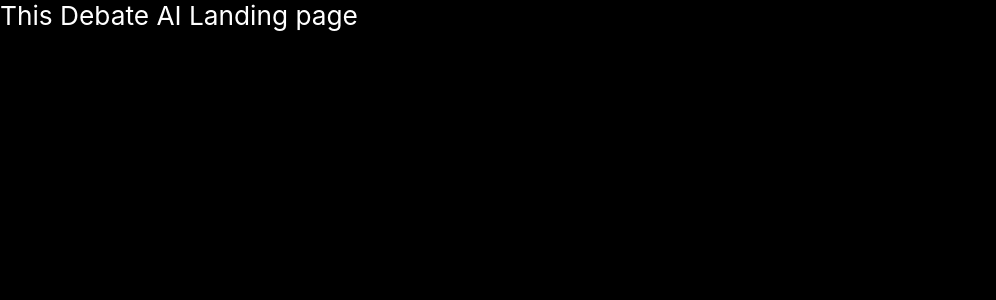
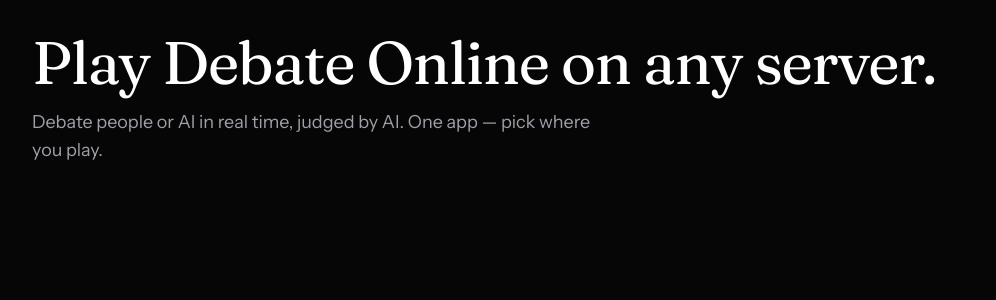
Before and after one commit to Ri1tik/DebateAI-LandingPage, a React (Vite) app: page / in a window 1280 px wide. Shown: the top 300 px of the page, without its empty margins (0-996 px from the left). Built offline with nearby package versions, Linux system fonts and the light colour scheme.

Commit message:
chore: initialize the project setup

```diff
--- a/index.html
+++ b/index.html
@@ -4,7 +4,15 @@
     <meta charset="UTF-8" />
     <link rel="icon" type="image/svg+xml" href="/favicon.svg" />
     <meta name="viewport" content="width=device-width, initial-scale=1.0" />
-    <title>debateai-landingpage</title>
+    <title>DebateAI</title>
+    <meta name="description" content="Debate people or AI in real time, judged by AI. One open-source app — pick where you play." />
+
+    <link rel="preconnect" href="https://fonts.googleapis.com" />
+    <link rel="preconnect" href="https://fonts.gstatic.com" crossorigin />
+    <link
+      href="https://fonts.googleapis.com/css2?family=Fraunces:opsz,wght@9..144,400;9..144,600&family=Instrument+Sans:ital,wght@0,400..700;1,400..700&display=swap"
+      rel="stylesheet"
+    />
   </head>
   <body>
     <div id="root"></div>
--- a/src/App.jsx
+++ b/src/App.jsx
@@ -1,8 +1,14 @@
+function App() {
+  return (
+    <div className="min-h-screen bg-[#060606] text-white p-8">
+      <h1 className="text-5xl mb-4">
+        Play Debate Online on any server.
+      </h1>
 
-function App() {
-
-  return (
-    <div className='text-3xl bg-black text-white w-full h-screen'>This Debate AI Landing page</div>
+      <p className="text-zinc-400 text-lg max-w-xl">
+        Debate people or AI in real time, judged by AI. One app — pick where you play.
+      </p>
+    </div>
   )
 }
 
--- a/src/index.css
+++ b/src/index.css
@@ -14,7 +14,18 @@
   --brand-orange: #ea580c;
   --brand-orange-hover: #c2410c;
 
-  /* Typography Tokens */
+  /* Typography Tokens & Stacks */
+  --font-heading: 'New Spirit', 'Fraunces', Georgia, Cambria, 'Times New Roman', serif;
+  --font-body:    'Instrument Sans', ui-sans-serif, system-ui, -apple-system, BlinkMacSystemFont, 'Segoe UI', Roboto, sans-serif;
+
+  --h1-size:        clamp(36px, 5.2vw, 60px);
+  --h1-line-height: clamp(40px, 5.2vw, 60px);
+  --h1-weight:      400;
+
+  --body-size:        16px;
+  --body-line-height: 22px;
+  --body-weight:      400;
+
   --text:         #ffffff;
   --text2:        #a1a1aa;
   --text3:        #52525b;
@@ -111,12 +122,26 @@ html, body, #root {
   min-height: 100%;
   background: var(--bg);
   color: var(--text);
-  font-family: 'Inter', -apple-system, BlinkMacSystemFont, 'Segoe UI', Roboto, Helvetica, Arial, sans-serif;
-  font-size: 14px;
-  line-height: 1.6;
+  font-family: var(--font-body);
+  font-size: var(--body-size);
+  line-height: var(--body-line-height);
+  font-weight: var(--body-weight);
   transition: background-color 0.25s ease, color 0.25s ease;
   -webkit-font-smoothing: antialiased;
   -moz-osx-font-smoothing: grayscale;
+}
+
+/* Headings Typography (20% Display Rule) */
+h1, h2, h3, h4, h5, h6, .font-heading {
+  font-family: var(--font-heading);
+  letter-spacing: -0.02em;
+}
+
+/* H1 Hero Headline Specification (60px / 60px desktop, clamp on mobile) */
+h1, .hero-headline {
+  font-size: var(--h1-size);
+  line-height: var(--h1-line-height);
+  font-weight: var(--h1-weight);
 }
 
 button {
```
